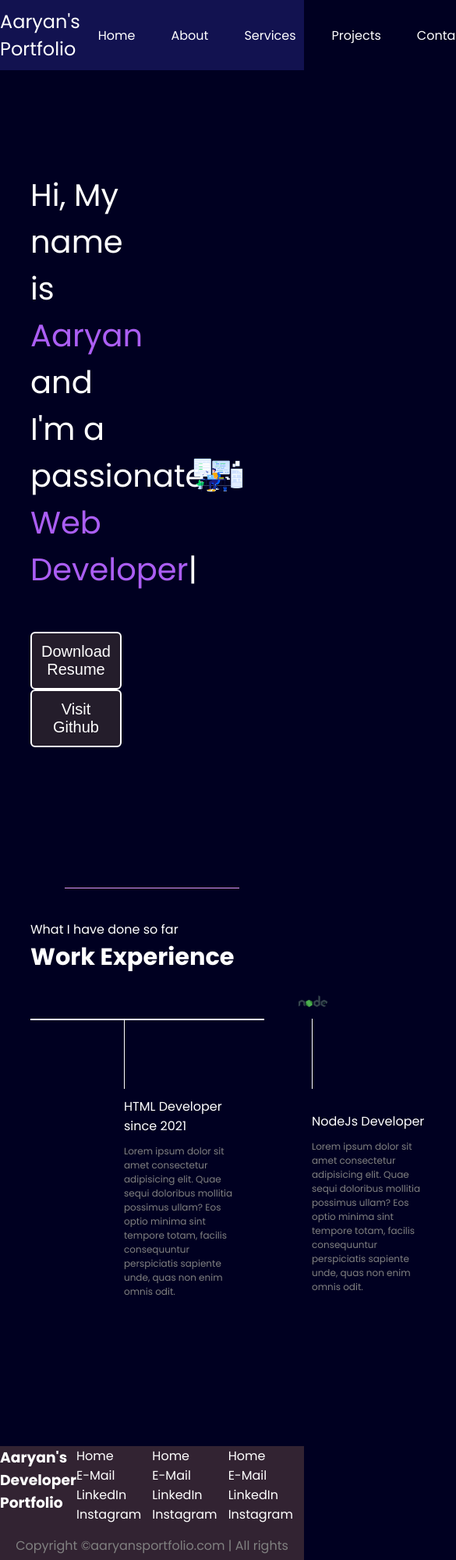
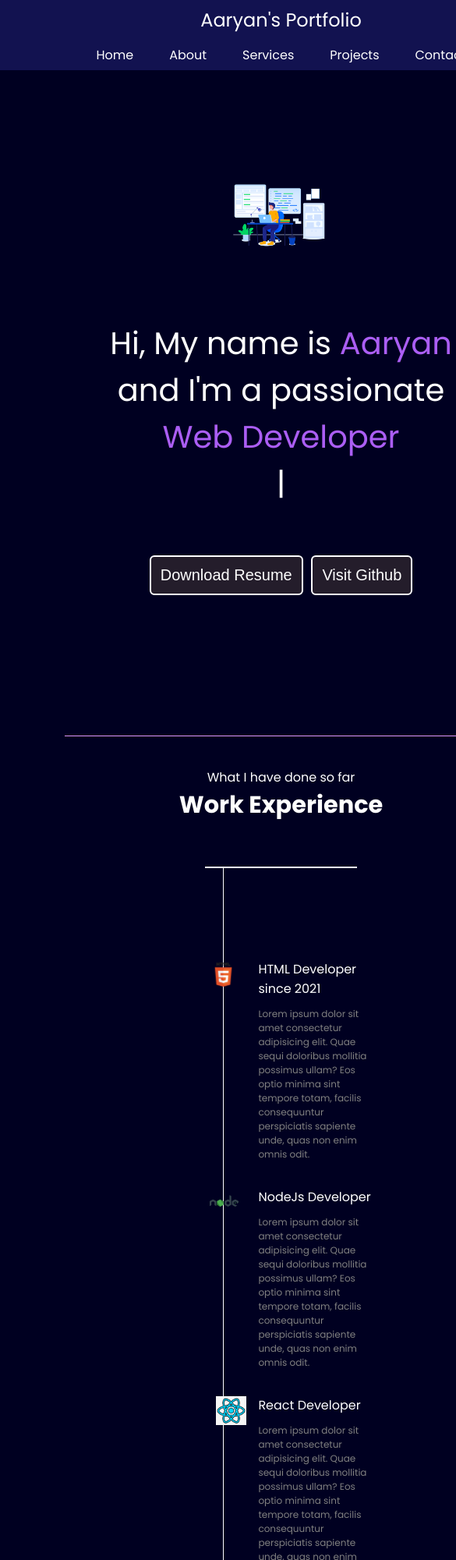
Before and after one commit to r-aaryan/portfolio, a plain HTML site: page index.html in a window 390 px wide. Shown: the top 2000 px of the page at 78% size, 585 px wide, since content can reach past the window. Drawn offline with nearby package versions, Linux system fonts and the light colour scheme.

Commit message:
Added responsiveness

```diff
--- a/index.html
+++ b/index.html
@@ -3,7 +3,7 @@
   <head>
     <meta charset="UTF-8" />
     <meta http-equiv="X-UA-Compatible" content="IE=edge" />
-    <meta name="viewport" content="width=device-width, initial-scale=1.0">
+    <meta name="viewport" content="width=device-width, initial-scale=1.0" />
     <title>Aaryan - Developer Portfolio</title>
     <link rel="preconnect" href="https://fonts.googleapis.com" />
     <link rel="preconnect" href="https://fonts.gstatic.com" crossorigin />
@@ -66,10 +66,10 @@
       .leftSection {
         font-size: 2.5rem;
       }
-      .leftSection .buttons{
+      .leftSection .buttons {
         padding: 50px 0;
       }
-      .leftSection .btn{
+      .leftSection .btn {
         padding: 12px;
         background-color: rgb(36, 29, 43);
         color: white;
@@ -121,7 +121,7 @@
         height: 90px;
         width: 1px;
         background-color: white;
-        margin: 0 120px;
+        margin: 0 6vw;
       }
       .image-topH {
         width: 49px;
@@ -154,6 +154,12 @@
         top: -46px;
         left: -14px;
       }
+      .image-topC {
+        width: 41px;
+        position: relative;
+        top: -46px;
+        left: -15px;
+      }
 
       .vertical-title {
         position: relative;
@@ -171,7 +177,6 @@
 
       footer {
         background-color: rgb(50, 35, 50);
-
       }
 
       .footer {
@@ -180,18 +185,77 @@
         justify-content: space-evenly;
       }
 
-      footer ul{
+      footer ul {
         list-style: none;
       }
 
-      .footer > div{
+      .footer > div {
         width: 220px;
       }
 
-      footer .footer-rights{
+      footer .footer-rights {
         text-align: center;
         color: grey;
         padding: 15px;
+      }
+
+      /* media query */
+      @media screen and (max-width: 1400px) {
+        .box {
+          flex-direction: column;
+        }
+        footer {
+          display: none;
+        }
+        .firstSection {
+          flex-direction: column-reverse;
+        }
+        .secondSection .vertical {
+          height: unset;
+        }
+        .vertical-title,
+        .vertical-desc {
+          left: 45px;
+        }
+        .secondSection .box {
+          width: 50vw;
+        }
+
+        nav {
+          flex-direction: column;
+        }
+
+        .leftSection {
+          width: 100% !important;
+          display: flex;
+          flex-direction: column;
+          justify-content: center;
+          align-items: center;
+        }
+        .rightSection {
+          width: 721px !important;
+          display: flex;
+          justify-content: center;
+        }
+        .rightSection img {
+          width: 45vw;
+          margin-bottom: 73px;
+        }
+
+        .image-topH, .image-topA, .image-topC, .image-topN, .image-topR, .image-topV{
+          top: 120px;
+        }
+        .secondSection {
+          max-width: 80vw;
+          margin: auto;
+          height: 80vh;
+          display: flex;
+          flex-direction: column;
+          align-items: center;
+        }
+        body {
+          min-width: fit-content;
+        }
       }
     </style>
   </head>
@@ -214,8 +278,7 @@
     <main>
       <section class="firstSection">
         <div class="leftSection">
-          Hi, My name is <span class="purple">Aaryan</span>
-
+          <div>Hi, My name is <span class="purple">Aaryan</span></div>
           <div>and I'm a passionate</div>
 
           <span id="element"></span>
@@ -289,6 +352,17 @@
               quas non enim omnis odit.
             </div>
           </div>
+          <div class="vertical">
+            <img class="image-topC" src="writinglogo.png" alt="" />
+            <div class="vertical-title">Content Writer</div>
+
+            <div class="vertical-desc">
+              Lorem ipsum dolor sit amet consectetur adipisicing elit. Quae
+              sequi doloribus mollitia possimus ullam? Eos optio minima sint
+              tempore totam, facilis consequuntur perspiciatis sapiente unde,
+              quas non enim omnis odit.
+            </div>
+          </div>
         </div>
       </section>
     </main>
@@ -308,20 +382,13 @@
         </div>
         <div class="footer-third">
           <ul>
-            <li>Home</li>
-            <li>E-Mail</li>
-            <li>LinkedIn</li>
-            <li>Instagram</li>
+            <li>About</li>
+            <li>Github</li>
+            <li>Services</li>
+            <li>Donate</li>
           </ul>
         </div>
-        <div class="footer-fourth">
-          <ul>
-            <li>Home</li>
-            <li>E-Mail</li>
-            <li>LinkedIn</li>
-            <li>Instagram</li>
-          </ul>
-        </div>
+
       </div>
       <div class="footer-rights">
         Copyright &#169;aaryansportfolio.com | All rights reserved
```
Also changed, not shown: htmlLogo.png (added), writinglogo.png (added).
